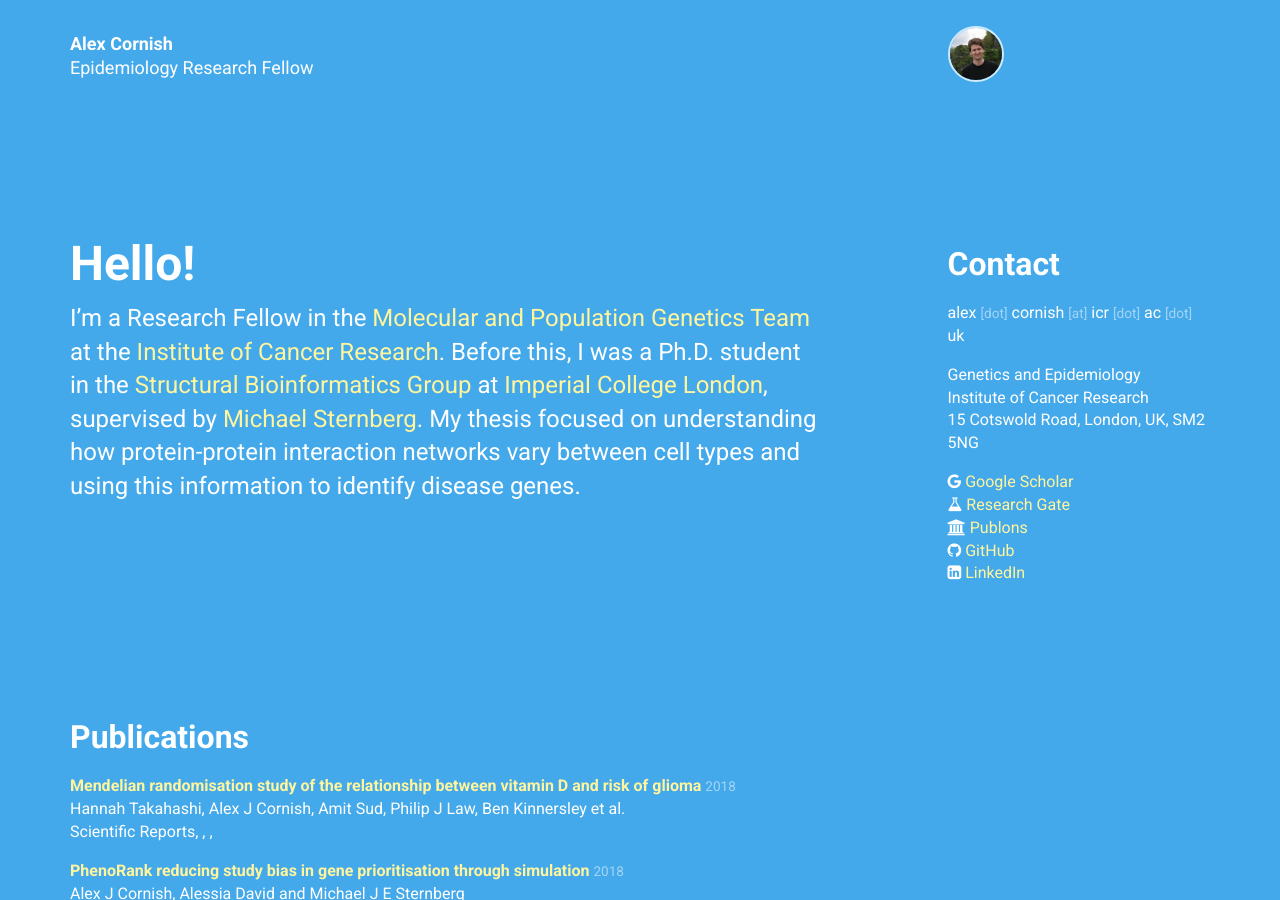
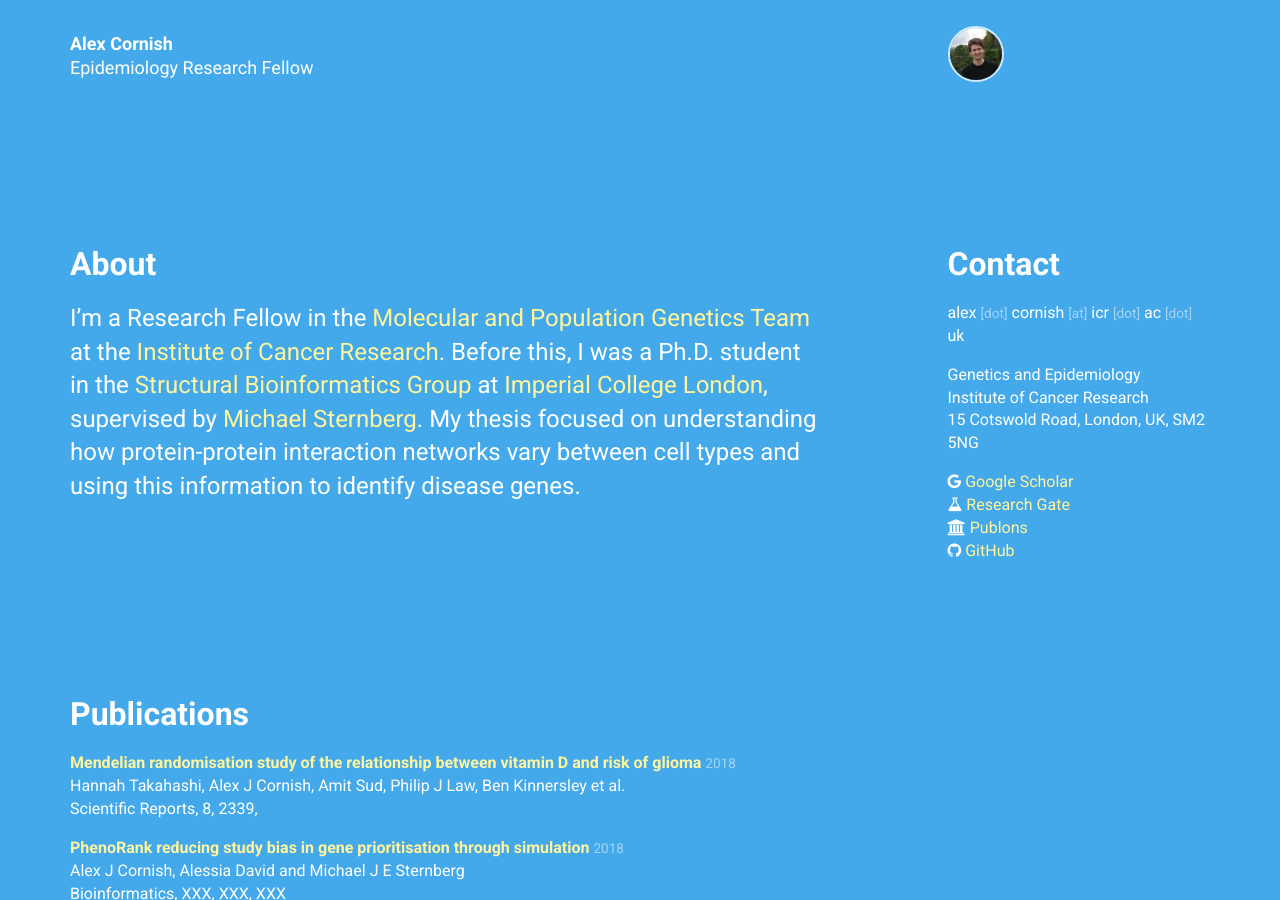
Before and after one commit to suchgreatheights/suchgreatheights.github.io, a Jekyll site: the page built from index.html, in a window 1280 px wide and 900 px high. Built offline with Jekyll 4.4.1, drawn with Linux system fonts in a browser that asks for light colours; nearby versions of some CDN libraries.

Commit message:
updated publications

```diff
--- a/_data/personal.yml
+++ b/_data/personal.yml
@@ -32,13 +32,8 @@ profiles:
     network: GitHub
     username:
     url: http://github.com/alexjcornish
-  -
-    network: LinkedIn
-    username:
-    url: http://uk.linkedin.com/pub/alex-cornish/48/73/78a
 
 intro:
-  title: Hello!
   body: >
     I'm a Research Fellow in the [Molecular and Population Genetics Team](http://www.icr.ac.uk/our-research/research-divisions/division-of-genetics-and-epidemiology/molecular-and-population-genetics) at the [Institute of Cancer Research](http://www.icr.ac.uk/).
     Before this, I was a Ph.D. student in the [Structural Bioinformatics Group](http://www.sbg.bio.ic.ac.uk/) at [Imperial College London](https://www.imperial.ac.uk/), supervised by [Michael Sternberg](http://www.imperial.ac.uk/people/m.sternberg).
--- a/_data/publications.yml
+++ b/_data/publications.yml
@@ -3,6 +3,8 @@
   title: Mendelian randomisation study of the relationship between vitamin D and risk of glioma
   authors: Hannah Takahashi, Alex J Cornish, Amit Sud, Philip J Law, Ben Kinnersley et al.
   journal: Scientific Reports
+  volume: 8
+  issue: 2339
   year: 2018
   pdf: https://www.nature.com/articles/s41598-018-20844-w
 -
```
